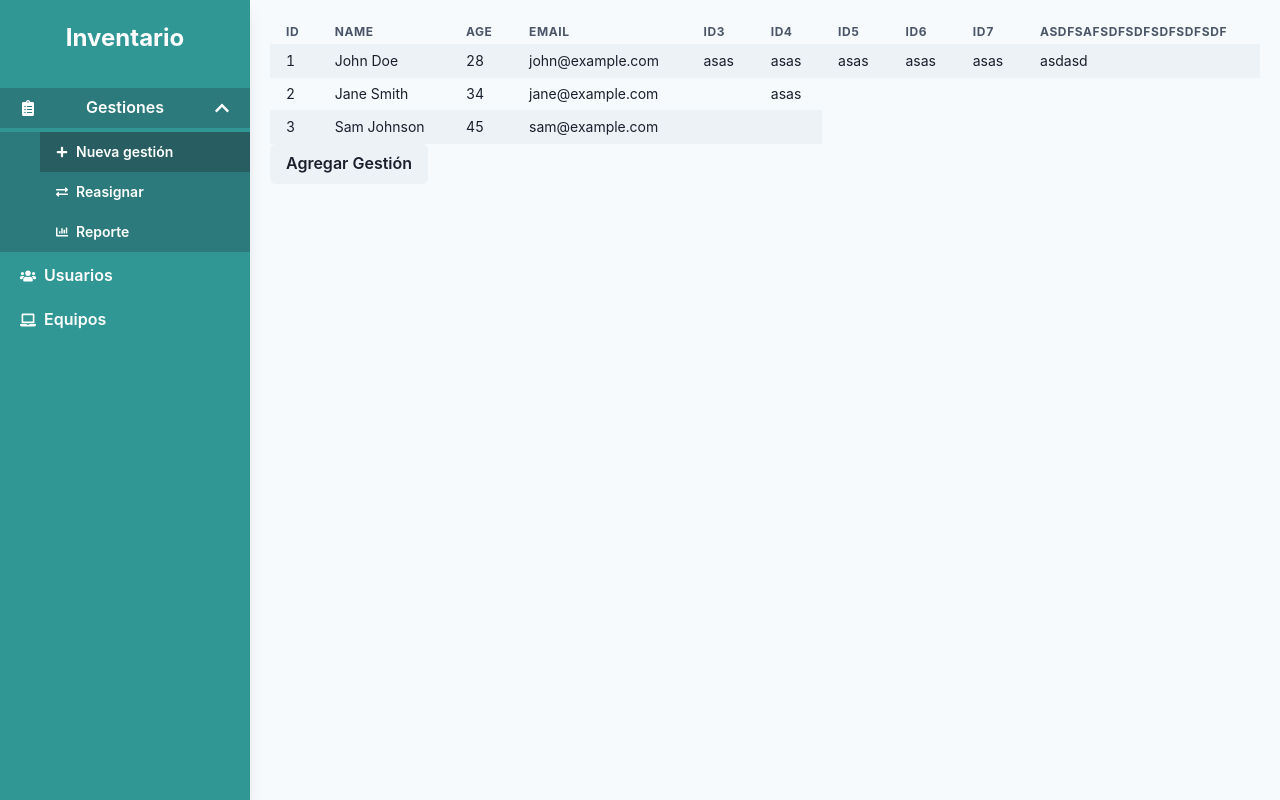
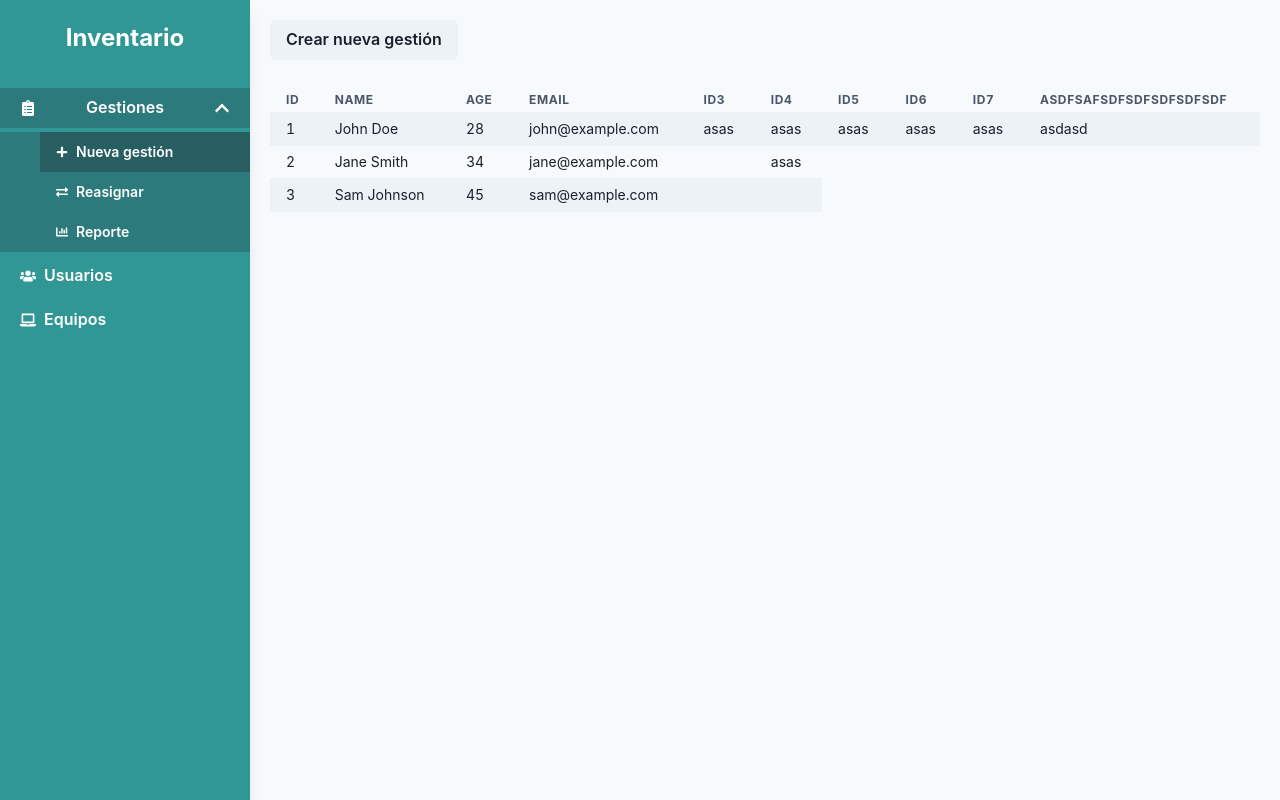
Before and after one commit to TomasLopezPrimi/Gestion-Inventario_IT, a React (Create React App) app: page / in a window 1280 px wide. Built offline with nearby package versions, Linux system fonts and the light colour scheme.

Commit message:
anotaciones

```diff
--- a/src/App.js
+++ b/src/App.js
@@ -25,8 +25,8 @@ export default function Dashboard() {
         setActiveSubTab={setActiveSubTab}
       />
       <Box flex="1" p={5} overflowY="auto">
+        <NuevaGestion gestiones={gestiones}/>
         <MainContent activeTab={activeTab} activeSubTab={activeSubTab} />
-        <NuevaGestion gestiones={gestiones}/>
       </Box>
     </Flex>
   )
--- a/src/components/NuevaGestion.js
+++ b/src/components/NuevaGestion.js
@@ -23,13 +23,17 @@ import {
 
 const NuevaGestion = (props) => {
   const { isOpen, onOpen, onClose } = useDisclosure();
+
+  //Las tablas que traemos con props, para poder usar este mismo componente en cualquiera de las tres
   const [gestiones, setGestiones] = useState(props.gestiones);
 
+  //El form debería ser con un map de todas las columnas de "gestiones"
   const [formData, setFormData] = useState({
     nombre: '',
     descripcion: '',
   });
 
+//Setea los datos del form
   const handleChange = (e) => {
     const { name, value } = e.target;
     setFormData({
@@ -38,20 +42,21 @@ const NuevaGestion = (props) => {
     });
   };
 
+//Agrega una linea a la tabla una vez confirmado
   const handleSubmit = () => {
     const newGestion = {
-      id: gestiones.length + 1,
+      id: gestiones.length + 1, //esto podría ser util
       ...formData,
     };
     setGestiones([...gestiones, newGestion]);
-    setFormData({ nombre: '', descripcion: '' });
+    setFormData({ nombre: '', descripcion: '' });  //deja vacío el form
     onClose();
   };
 
   return (
     <div>
-      <Button onClick={onOpen} mb={4}>
-        Agregar Gestión
+      <Button onClick={onOpen} mb={7}>
+        Crear nueva gestión
       </Button>
 
       <Modal isOpen={isOpen} onClose={onClose}>
```
